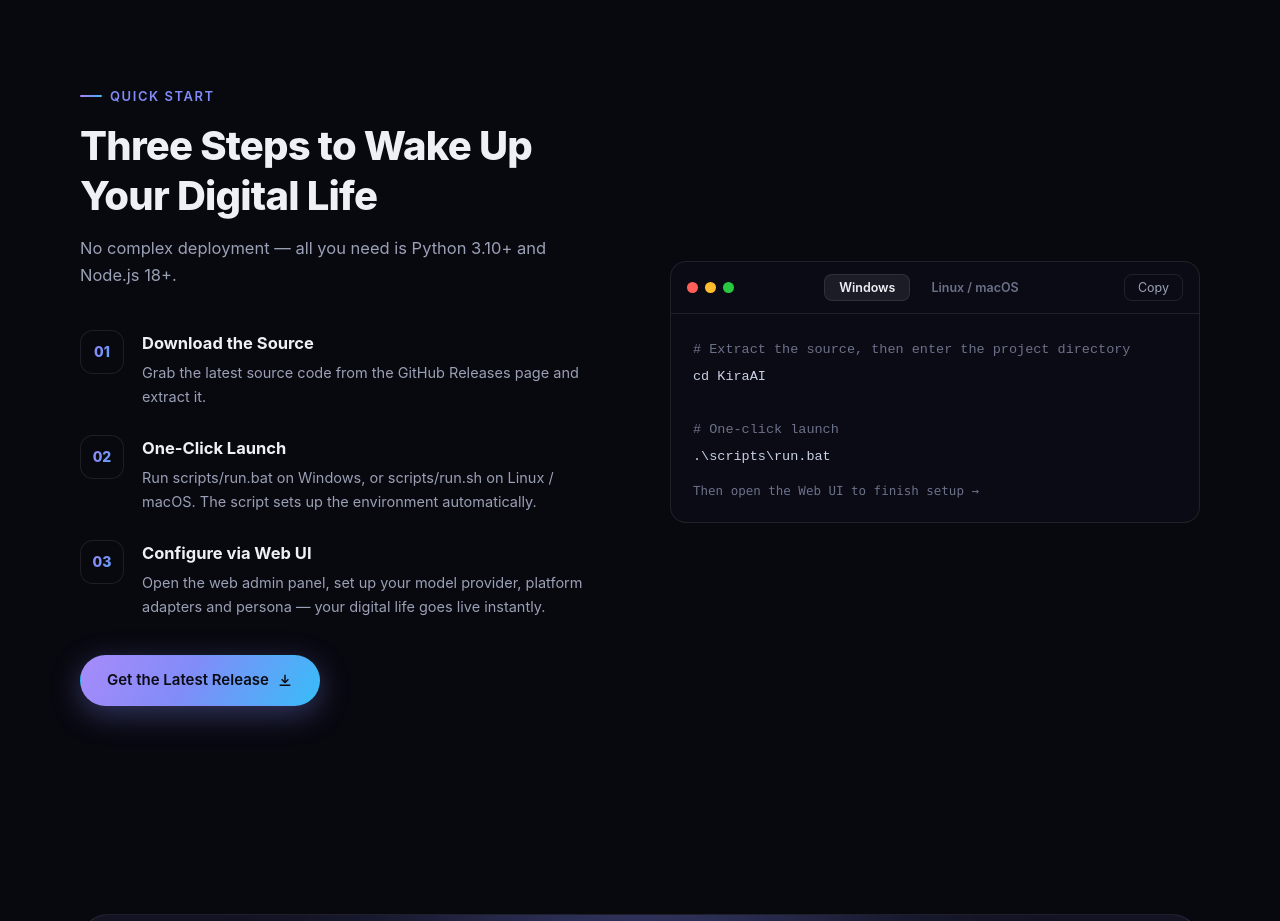
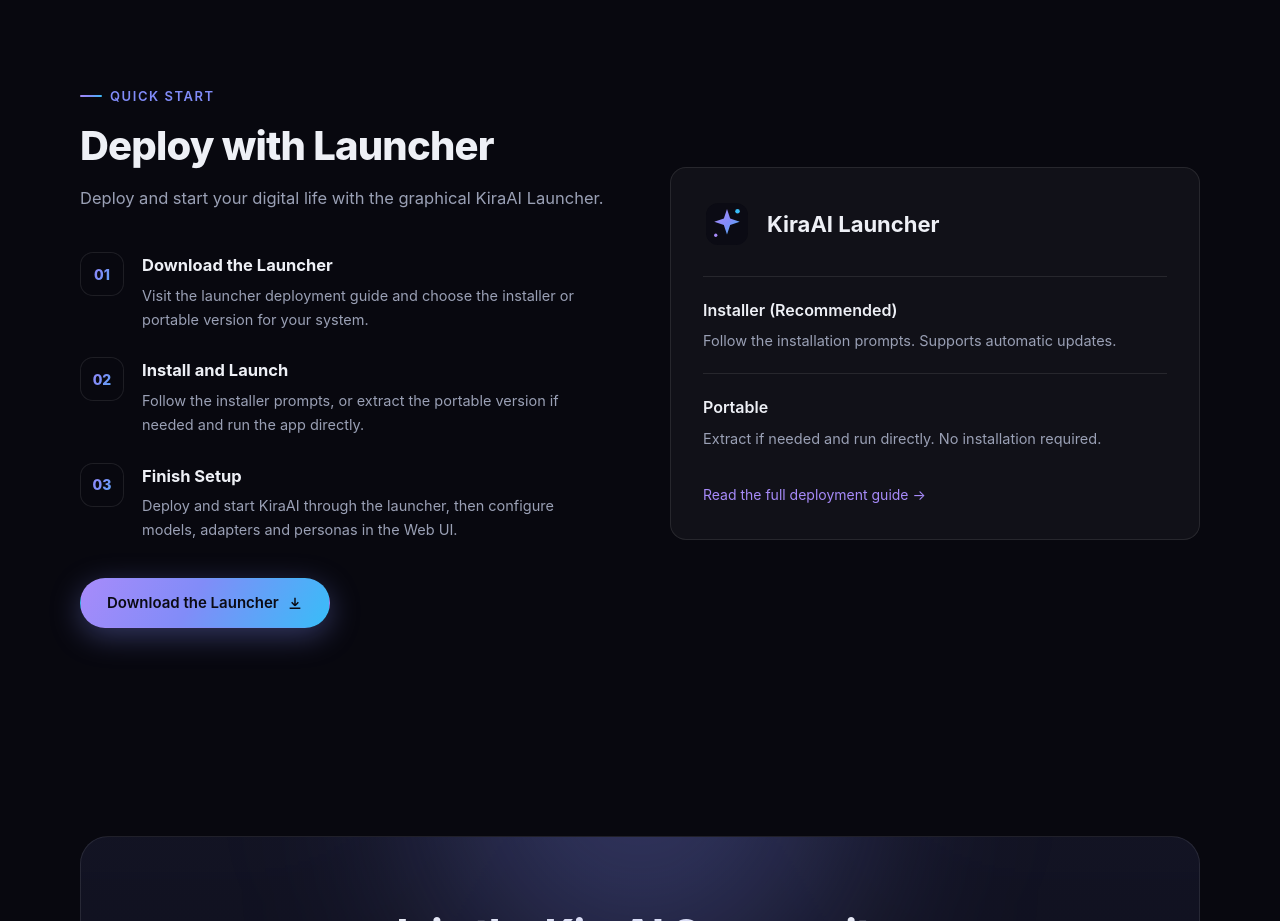
Before and after one commit to KiraAI-Dev/KiraAI-HomePage, a Vue app: page / in a window 1280 px wide. Shown: the part 2520-3441 px from the top of the page. Built offline with nearby package versions, Linux system fonts and the light colour scheme.

Commit message:
feat: switch quick start to launcher deployment

```diff
--- a/src/components/QuickStartSection.vue
+++ b/src/components/QuickStartSection.vue
@@ -1,7 +1,5 @@
 <script setup>
-import { ref, computed } from 'vue'
 import { useI18n } from 'vue-i18n'
-import { LINKS } from '../links.js'
 
 const { t } = useI18n()
 
@@ -10,22 +8,6 @@
   { n: '02', key: 's2' },
   { n: '03', key: 's3' },
 ]
-
-const os = ref('windows')
-const commands = computed(() => ({
-  windows: [t('quickstart.commentExtract'), 'cd KiraAI', '', t('quickstart.commentRun'), '.\\scripts\\run.bat'],
-  unix: [t('quickstart.commentExtract'), 'cd KiraAI', '', t('quickstart.commentRun'), 'chmod +x scripts/run.sh', './scripts/run.sh'],
-}))
-
-const copied = ref(false)
-async function copy() {
-  const text = commands.value[os.value].filter((l) => l && !l.startsWith('#')).join('\n')
-  try {
-    await navigator.clipboard.writeText(text)
-    copied.value = true
-    setTimeout(() => (copied.value = false), 1600)
-  } catch {}
-}
 </script>
 
 <template>
@@ -46,7 +28,7 @@
           </li>
         </ol>
 
-        <a :href="LINKS.releases" target="_blank" rel="noopener" class="btn btn-primary">
+        <a :href="t('docs_url') + 'deployment/launcher.html'" target="_blank" rel="noopener" class="btn btn-primary">
           {{ t('quickstart.download') }}
           <svg viewBox="0 0 24 24" fill="none" stroke="currentColor" stroke-width="2.2" width="16" height="16">
             <path d="M12 4v12m0 0-5-5m5 5 5-5M4 20h16" />
@@ -54,18 +36,22 @@
         </a>
       </div>
 
-      <div class="terminal card reveal">
-        <div class="term-bar">
-          <span class="term-dots"><i></i><i></i><i></i></span>
-          <div class="term-tabs">
-            <button :class="{ active: os === 'windows' }" @click="os = 'windows'">Windows</button>
-            <button :class="{ active: os === 'unix' }" @click="os = 'unix'">Linux / macOS</button>
-          </div>
-          <button class="copy-btn" @click="copy">{{ copied ? t('quickstart.copied') : t('quickstart.copy') }}</button>
+      <div class="launcher card reveal">
+        <div class="launcher-header">
+          <img src="/favicon.svg" alt="" width="48" height="48" />
+          <h3>KiraAI Launcher</h3>
         </div>
-        <pre class="term-body"><code><span v-for="(line, i) in commands[os]" :key="os + i" :class="{ comment: line.startsWith('#') }">{{ line || ' ' }}
-</span></code></pre>
-        <div class="term-hint">{{ t('quickstart.hint') }}</div>
+        <div class="launcher-option">
+          <h4>{{ t('quickstart.installerTitle') }}</h4>
+          <p>{{ t('quickstart.installerDesc') }}</p>
+        </div>
+        <div class="launcher-option">
+          <h4>{{ t('quickstart.portableTitle') }}</h4>
+          <p>{{ t('quickstart.portableDesc') }}</p>
+        </div>
+        <a :href="t('docs_url') + 'deployment/launcher.html'" target="_blank" rel="noopener" class="launcher-guide">
+          {{ t('quickstart.guide') }}
+        </a>
       </div>
     </div>
   </section>
@@ -120,108 +106,48 @@
   color: var(--text-dim);
 }
 
-/* ---------- terminal ---------- */
-.terminal {
-  overflow: hidden;
-  background: #0b0b16;
+.launcher {
+  padding: 32px;
 }
 
-.terminal:hover {
-  transform: none;
+.launcher-header {
+  display: flex;
+  flex-wrap: wrap;
+  align-items: center;
+  gap: 16px;
+  margin-bottom: 28px;
 }
 
-.term-bar {
-  display: flex;
-  align-items: center;
-  gap: 14px;
-  padding: 12px 16px;
-  border-bottom: 1px solid var(--border);
+.launcher-header h3 {
+  font-size: 22px;
+  font-weight: 700;
 }
 
-.term-dots {
-  display: flex;
-  gap: 7px;
+.launcher-option {
+  padding: 20px 0;
+  border-top: 1px solid var(--border);
 }
 
-.term-dots i {
-  width: 11px;
-  height: 11px;
-  border-radius: 50%;
-  background: #3a3a4c;
+.launcher-option h4 {
+  font-size: 16px;
+  font-weight: 600;
 }
 
-.term-dots i:nth-child(1) {
-  background: #ff5f57;
+.launcher-option p {
+  margin-top: 6px;
+  color: var(--text-dim);
+  font-size: 14.5px;
 }
 
-.term-dots i:nth-child(2) {
-  background: #febc2e;
+.launcher-guide {
+  display: inline-block;
+  margin-top: 12px;
+  color: var(--violet);
+  font-size: 14px;
 }
 
-.term-dots i:nth-child(3) {
-  background: #28c840;
-}
-
-.term-tabs {
-  display: flex;
-  gap: 6px;
-  margin-inline: auto;
-}
-
-.term-tabs button {
-  padding: 5px 14px;
-  border-radius: 8px;
-  border: 1px solid transparent;
-  background: none;
-  color: var(--text-faint);
-  font-size: 12.5px;
-  font-weight: 600;
-  font-family: var(--font);
-  cursor: pointer;
-  transition: color 0.2s ease, background 0.2s ease;
-}
-
-.term-tabs button.active {
-  background: var(--surface-hover);
-  border-color: var(--border);
-  color: var(--text);
-}
-
-.copy-btn {
-  padding: 5px 13px;
-  border-radius: 8px;
-  border: 1px solid var(--border);
-  background: none;
-  color: var(--text-dim);
-  font-size: 12.5px;
-  font-family: var(--font);
-  cursor: pointer;
-  transition: color 0.2s ease, border-color 0.2s ease;
-}
-
-.copy-btn:hover {
-  color: var(--text);
-  border-color: rgba(167, 139, 250, 0.5);
-}
-
-.term-body {
-  padding: 22px 22px 12px;
-  font-family: var(--mono);
-  font-size: 13.5px;
-  line-height: 1.9;
-  color: #c9d1e3;
-  overflow-x: auto;
-}
-
-.term-body .comment {
-  color: var(--text-faint);
-}
-
-.term-hint {
-  padding: 0 22px 20px;
-  font-size: 12.5px;
-  color: var(--text-faint);
-  font-family: var(--mono);
+.launcher-guide:hover {
+  text-decoration: underline;
 }
 
 @media (max-width: 960px) {
--- a/src/i18n/locales/en.js
+++ b/src/i18n/locales/en.js
@@ -78,28 +78,28 @@
     },
   },
   quickstart: {
-    title: 'Three Steps to Wake Up Your Digital Life',
-    desc: 'No complex deployment — all you need is Python 3.10+ and Node.js 18+.',
+    title: 'Deploy with Launcher',
+    desc: 'Deploy and start your digital life with the graphical KiraAI Launcher.',
     steps: {
       s1: {
-        title: 'Download the Source',
-        desc: 'Grab the latest source code from the GitHub Releases page and extract it.',
+        title: 'Download the Launcher',
+        desc: 'Visit the launcher deployment guide and choose the installer or portable version for your system.',
       },
       s2: {
-        title: 'One-Click Launch',
-        desc: 'Run scripts/run.bat on Windows, or scripts/run.sh on Linux / macOS. The script sets up the environment automatically.',
+        title: 'Install and Launch',
+        desc: 'Follow the installer prompts, or extract the portable version if needed and run the app directly.',
       },
       s3: {
-        title: 'Configure via Web UI',
-        desc: 'Open the web admin panel, set up your model provider, platform adapters and persona — your digital life goes live instantly.',
+        title: 'Finish Setup',
+        desc: 'Deploy and start KiraAI through the launcher, then configure models, adapters and personas in the Web UI.',
       },
     },
-    download: 'Get the Latest Release',
-    copy: 'Copy',
-    copied: 'Copied ✓',
-    commentExtract: '# Extract the source, then enter the project directory',
-    commentRun: '# One-click launch',
-    hint: 'Then open the Web UI to finish setup →',
+    download: 'Download the Launcher',
+    installerTitle: 'Installer (Recommended)',
+    installerDesc: 'Follow the installation prompts. Supports automatic updates.',
+    portableTitle: 'Portable',
+    portableDesc: 'Extract if needed and run directly. No installation required.',
+    guide: 'Read the full deployment guide →',
   },
   community: {
     title: 'Join the KiraAI Community',
--- a/src/i18n/locales/ja.js
+++ b/src/i18n/locales/ja.js
@@ -78,28 +78,28 @@
     },
   },
   quickstart: {
-    title: '3ステップで、デジタルライフを目覚めさせる',
-    desc: '複雑なデプロイは不要。必要なのは Python 3.10+ と Node.js 18+ だけ。',
+    title: 'ランチャーでデプロイ',
+    desc: 'KiraAI ランチャーのグラフィカルな画面で、デジタルライフを簡単にデプロイ・起動できます。',
     steps: {
       s1: {
-        title: 'ソースコードをダウンロード',
-        desc: 'GitHub Releases ページから最新版のソースコードをダウンロードして展開します。',
+        title: 'ランチャーをダウンロード',
+        desc: 'ランチャーのデプロイガイドから、お使いのシステムに合うインストーラー版またはポータブル版を選びます。',
       },
       s2: {
-        title: 'ワンクリック起動',
-        desc: 'Windows は scripts/run.bat、Linux / macOS は scripts/run.sh を実行。環境構築はスクリプトが自動で行います。',
+        title: 'インストールして起動',
+        desc: 'インストーラーの案内に従ってインストールするか、ポータブル版を必要に応じて展開し、そのまま実行します。',
       },
       s3: {
-        title: 'Web UIで設定',
-        desc: 'Web管理画面を開き、モデルプロバイダー、アダプター、キャラクターを設定すれば、あなたのデジタルライフが起動します。',
+        title: '設定を完了',
+        desc: 'ランチャーで KiraAI をデプロイ・起動し、Web管理画面でモデル、アダプター、キャラクターを設定します。',
       },
     },
-    download: '最新版を入手',
-    copy: 'コピー',
-    copied: 'コピーしました ✓',
-    commentExtract: '# ソースを展開して、プロジェクトディレクトリへ',
-    commentRun: '# ワンクリック起動',
-    hint: '起動後、Web画面で設定を完了 →',
+    download: 'ランチャーをダウンロード',
+    installerTitle: 'インストーラー版（推奨）',
+    installerDesc: '案内に従ってインストール。自動更新に対応しています。',
+    portableTitle: 'ポータブル版',
+    portableDesc: '必要に応じて展開し、そのまま実行。インストールは不要です。',
+    guide: '詳しいデプロイガイドを見る →',
   },
   community: {
     title: 'KiraAI コミュニティに参加しよう',
--- a/src/i18n/locales/zh.js
+++ b/src/i18n/locales/zh.js
@@ -78,28 +78,28 @@
     },
   },
   quickstart: {
-    title: '三步，唤醒你的数字生命',
-    desc: '无需复杂部署，环境要求仅为 Python 3.10+ 与 Node.js 18+。',
+    title: '启动器部署',
+    desc: '通过 KiraAI 启动器，以图形化方式轻松部署和启动你的数字生命。',
     steps: {
       s1: {
-        title: '下载源码',
-        desc: '前往 GitHub Releases 页面，下载最新版本的源代码并解压。',
+        title: '下载启动器',
+        desc: '前往启动器部署文档，选择适合你系统的安装版或便携版。',
       },
       s2: {
-        title: '一键启动',
-        desc: 'Windows 运行 scripts/run.bat，Linux / macOS 运行 scripts/run.sh，脚本会自动完成环境准备。',
+        title: '安装并启动',
+        desc: '安装版按提示完成安装；便携版按需解压后直接运行应用。',
       },
       s3: {
-        title: 'Web 界面配置',
-        desc: '打开 Web 管理界面，配置模型提供商、平台适配器与角色设定，你的数字生命即刻上线。',
+        title: '完成配置',
+        desc: '通过启动器部署并启动 KiraAI，再打开 Web 管理界面配置模型、适配器与角色。',
       },
     },
-    download: '获取最新版本',
-    copy: '复制',
-    copied: '已复制 ✓',
-    commentExtract: '# 解压源码后，进入项目目录',
-    commentRun: '# 一键启动',
-    hint: '启动后访问 Web 界面完成配置 →',
+    download: '下载启动器',
+    installerTitle: '安装版（推荐）',
+    installerDesc: '按提示完成安装，支持自动更新。',
+    portableTitle: '便携版',
+    portableDesc: '按需解压后直接运行，无需安装。',
+    guide: '查看完整部署指南 →',
   },
   community: {
     title: '加入 KiraAI 社区',
```
